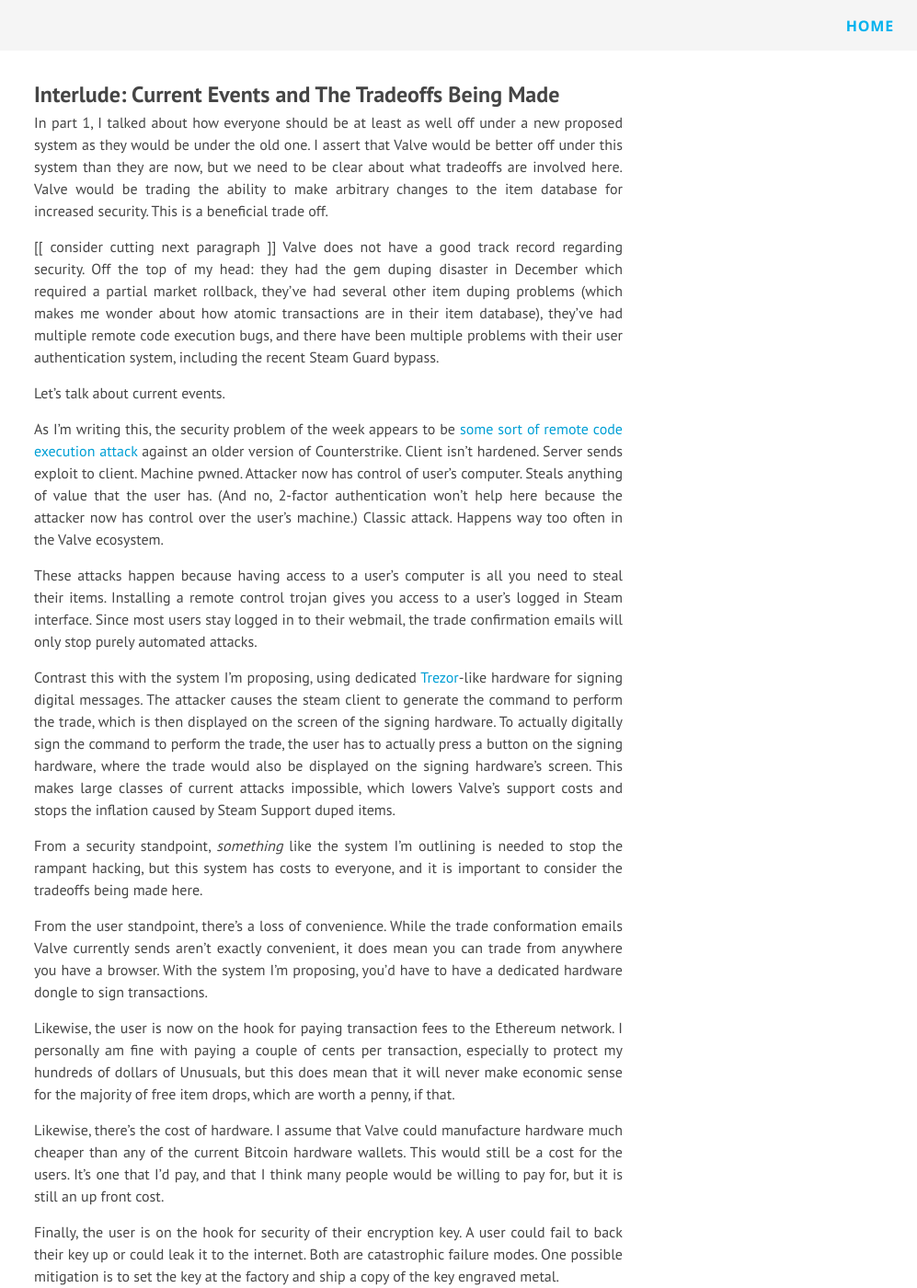
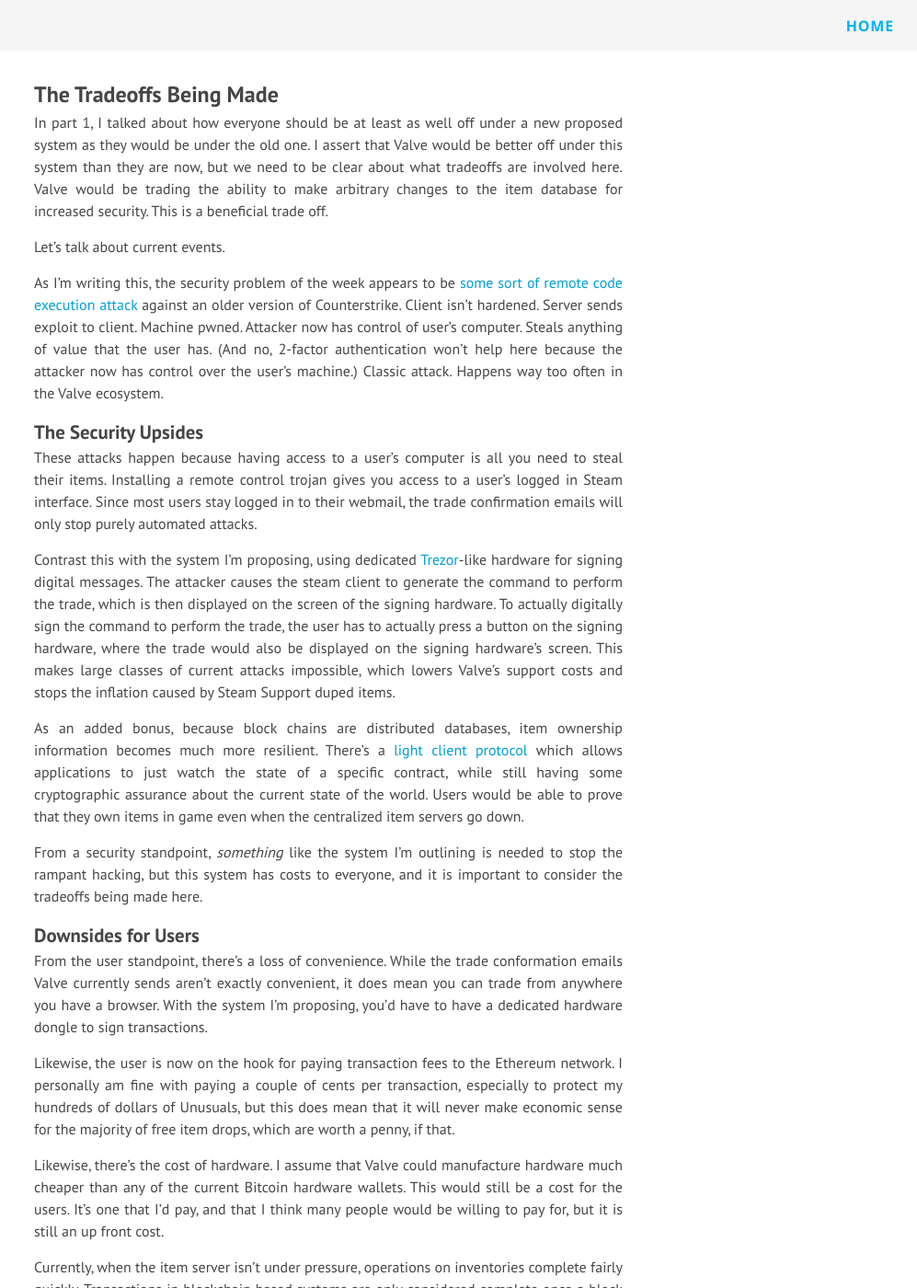
Before and after one commit to drblue9001/blockchain-backpack, a Jekyll site: the page built from website/part4.md, in a window 1280 px wide and 1400 px high. Shown: the whole window at 92% size, without its empty margins (283-1280 px from the left). Built offline with Jekyll 4.4.1, drawn with Linux system fonts in a browser that asks for light colours; nearby versions of some CDN libraries; Markdown is read by kramdown in place of the engine named in the settings; some of the changed text lies outside the part shown.

Commit message:
Mostly polishing part 4

```diff
--- a/website/part4.md
+++ b/website/part4.md
@@ -5,28 +5,27 @@ prev-page:
     url: part3.html
 ---
 
-Interlude: Current Events and The Tradeoffs Being Made
-------------------------------------------------------
+The Tradeoffs Being Made
+------------------------
 
 In part 1, I talked about how everyone should be at least as well off under a new proposed system as they would be under the old one. I assert that Valve would be better off under this system than they are now, but we need to be clear about what tradeoffs are involved here. Valve would be trading the ability to make arbitrary changes to the item database for increased security. This is a beneficial trade off.
-
-[[ consider cutting next paragraph ]]
-Valve does not have a good track record regarding security. Off the top of my head: they had the gem duping disaster in December which required a partial market rollback, they've had several other item duping problems (which makes me wonder about how atomic transactions are in their item database), they've had multiple remote code execution bugs, and there have been multiple problems with their user authentication system, including the recent Steam Guard bypass.
 
 Let's talk about current events.
 
 As I'm writing this, the security problem of the week appears to be [some sort of remote code execution attack][cssrc] against an older version of Counterstrike. Client isn't hardened. Server sends exploit to client. Machine pwned. Attacker now has control of user's computer. Steals anything of value that the user has. (And no, 2-factor authentication won't help here because the attacker now has control over the user's machine.) Classic attack. Happens way too often in the Valve ecosystem.
 
-[cssrc]: https://www.reddit.com/r/GlobalOffensive/comments/3jpyhh/do_not_join_unkown_cs_source_servers_via_ip/
+### The Security Upsides
 
 These attacks happen because having access to a user's computer is all you need to steal their items. Installing a remote control trojan gives you access to a user's logged in Steam interface. Since most users stay logged in to their webmail, the trade confirmation emails will only stop purely automated attacks.
 
 Contrast this with the system I'm proposing, using dedicated [Trezor][trezor]-like hardware for signing digital messages.
 The attacker causes the steam client to generate the command to perform the trade, which is then displayed on the screen of the signing hardware. To actually digitally sign the command to perform the trade, the user has to actually press a button on the signing hardware, where the trade would also be displayed on the signing hardware's screen. This makes large classes of current attacks impossible, which lowers Valve's support costs and stops the inflation caused by Steam Support duped items.
 
-[trezor]: https://www.bitcointrezor.com/
+As an added bonus, because block chains are distributed databases, item ownership information becomes much more resilient. There's a [light client protocol][light] which allows applications to just watch the state of a specific contract, while still having some cryptographic assurance about the current state of the world. Users would be able to prove that they own items in game even when the centralized item servers go down.
 
 From a security standpoint, _something_ like the system I'm outlining is needed to stop the rampant hacking, but this system has costs to everyone, and it is important to consider the tradeoffs being made here.
+
+### Downsides for Users
 
 From the user standpoint, there's a loss of convenience. While the trade conformation emails Valve currently sends aren't exactly convenient, it does mean you can trade from anywhere you have a browser. With the system I'm proposing, you'd have to have a dedicated hardware dongle to sign transactions.
 
@@ -34,7 +33,11 @@ Likewise, the user is now on the hook for paying transaction fees to the Ethereu
 
 Likewise, there's the cost of hardware. I assume that Valve could manufacture hardware much cheaper than any of the current Bitcoin hardware wallets. This would still be a cost for the users. It's one that I'd pay, and that I think many people would be willing to pay for, but it is still an up front cost.
 
+Currently, when the item server isn't under pressure, operations on inventories complete fairly quickly. Transactions in blockchain based systems are only considered complete once a block has been generated that contains the transaction, and the target block time is 12 seconds. But as block minting is a probabilistic process, that's a target time and it can be significantly faster or slower. So while the system I'm outlining has better availability, it has poorer average and worse case latency.
+
 Finally, the user is on the hook for security of their encryption key. A user could fail to back their key up or could leak it to the internet. Both are catastrophic failure modes. One possible mitigation is to set the key at the factory and ship a copy of the key engraved metal.
+
+### Downsides for Valve
 
 From Valve's point of view, there are also downsides. Given that it doesn't make economic sense for items worth under a penny to go on chain, the current centralized item system probably has to stay. Interoperability becomes a consideration and would make any actual production ready system become more complex.
 
@@ -43,3 +46,7 @@ Valve currently doesn't gain any revenue from the high end unusual market as the
 However, the Steam Marketplace does transact in lower value items, and Valve takes 15%. There are already 3rd party sellers of TF2 items who settle in fiat money, and this hasn't supplanted the official Marketplace. It's unlikely that any 3rd party marketplace built that interacts with the blockchain would take a large bite out of market profits, but it's still a risk that should be listed.
 
 Finally, Valve has a policy of retroactively modifying a player's items to be untradable if they're caught hacking, which would generally be circumvented if something like this was deployed. I suspect that in practice this wouldn't be much of a change. People using LMAOBOX Free (which Valve can detect) usually appear to be hacking with five minute old Steam accounts, which have no items and will probably last another ten to thirty minutes before being VACed. People hacking while wearing unusuals or wielding Australium weapons are highly likely to be using the subscription LMAOBOX Premium, which Valve cannot detect. I suspect that this change would not much effect on the number of premium items that leave the economy due to being VACed.
+
+[cssrc]: https://www.reddit.com/r/GlobalOffensive/comments/3jpyhh/do_not_join_unkown_cs_source_servers_via_ip/
+[trezor]: https://www.bitcointrezor.com/
+[light]: https://github.com/ethereum/wiki/wiki/Light-client-protocol
```
Also changed, not shown: website/index.md (+2 -2 lines), website/part1.md (+1 -1 lines).
